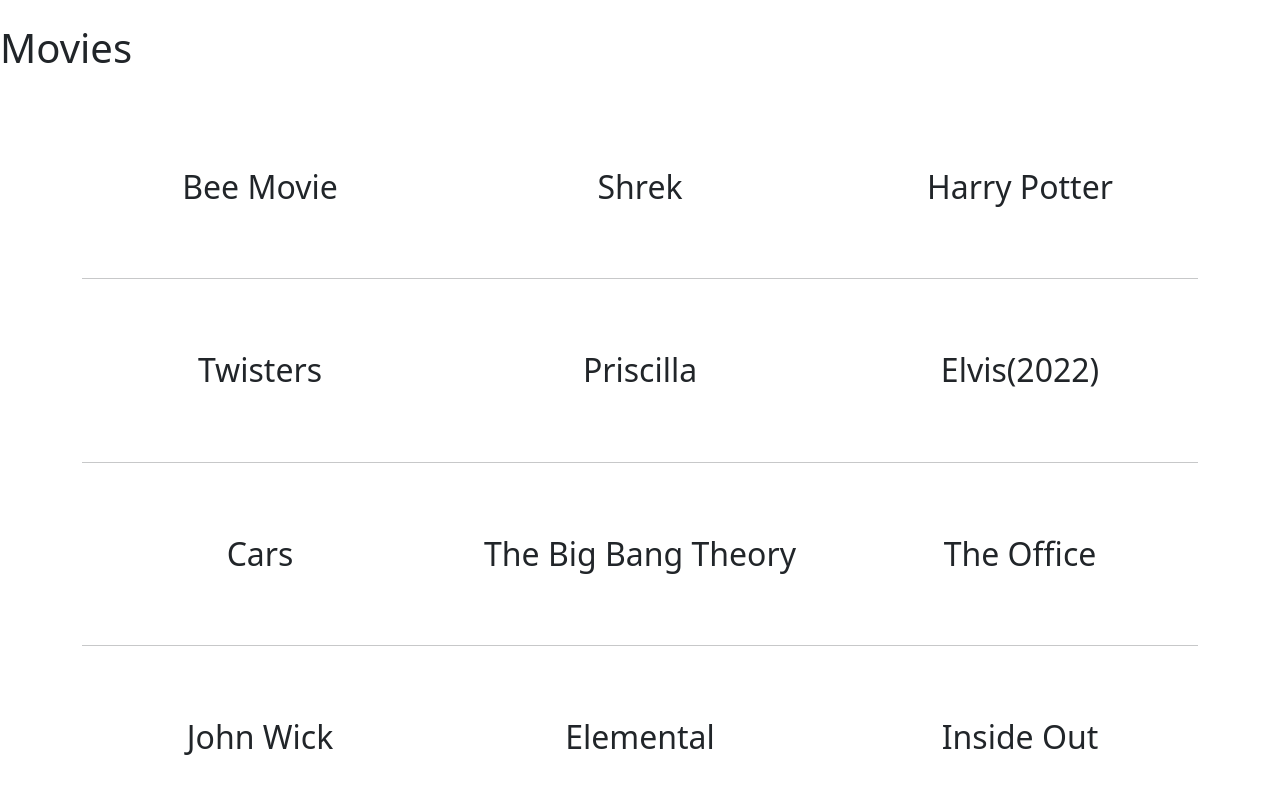
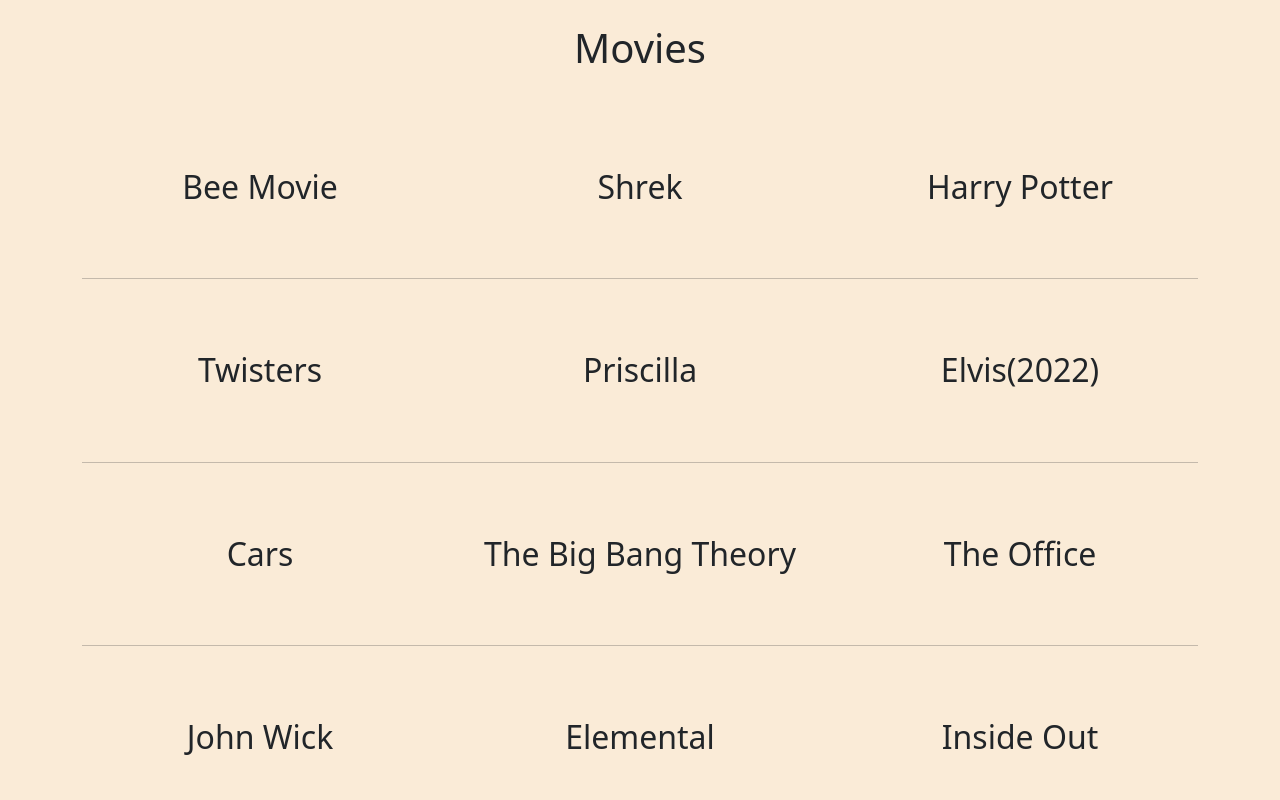
Before and after one commit to ValdarenDev/ValdarenDev.github.io, a plain HTML site: page movies/index.html in a window 1280 px wide. Shown: the top 800 px of the page. Drawn offline with nearby package versions, Linux system fonts and the light colour scheme.

Commit message:
Forcing more CSS

```diff
--- a/movies/index.html
+++ b/movies/index.html
@@ -7,8 +7,8 @@
     <link rel="stylesheet" href="style.css">
     <title>Movies</title>
 </head>
-<body class="my-body">
-    <h1 class="py-4 my-h1">Movies</h1>
+<body class="my-body" style="background-color: antiquewhite;">
+    <h1 class="py-4 my-h1 text-center">Movies</h1>
     <div id="movie-container" class="container text-center"></div>
 
     <script src="script.js"></script>
```
